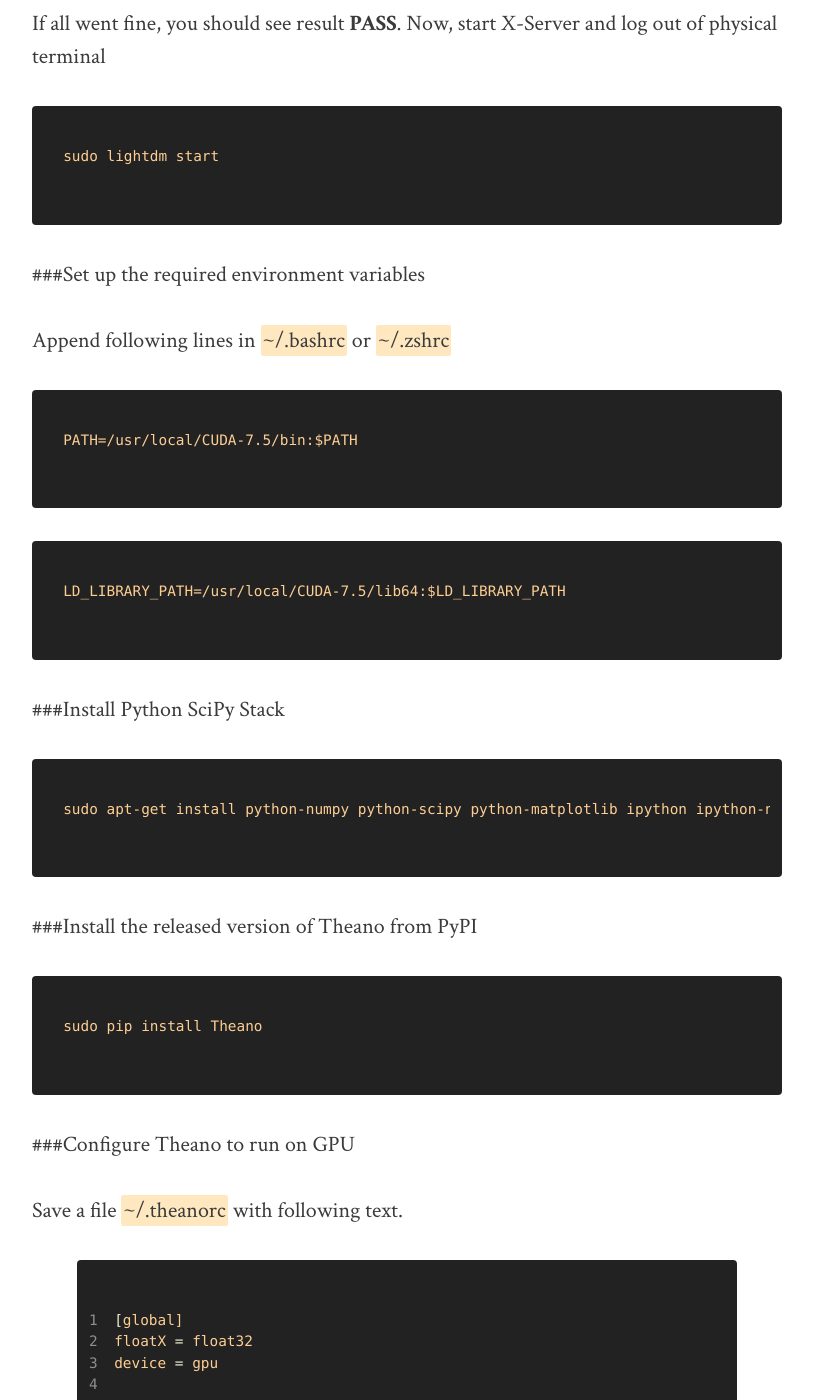
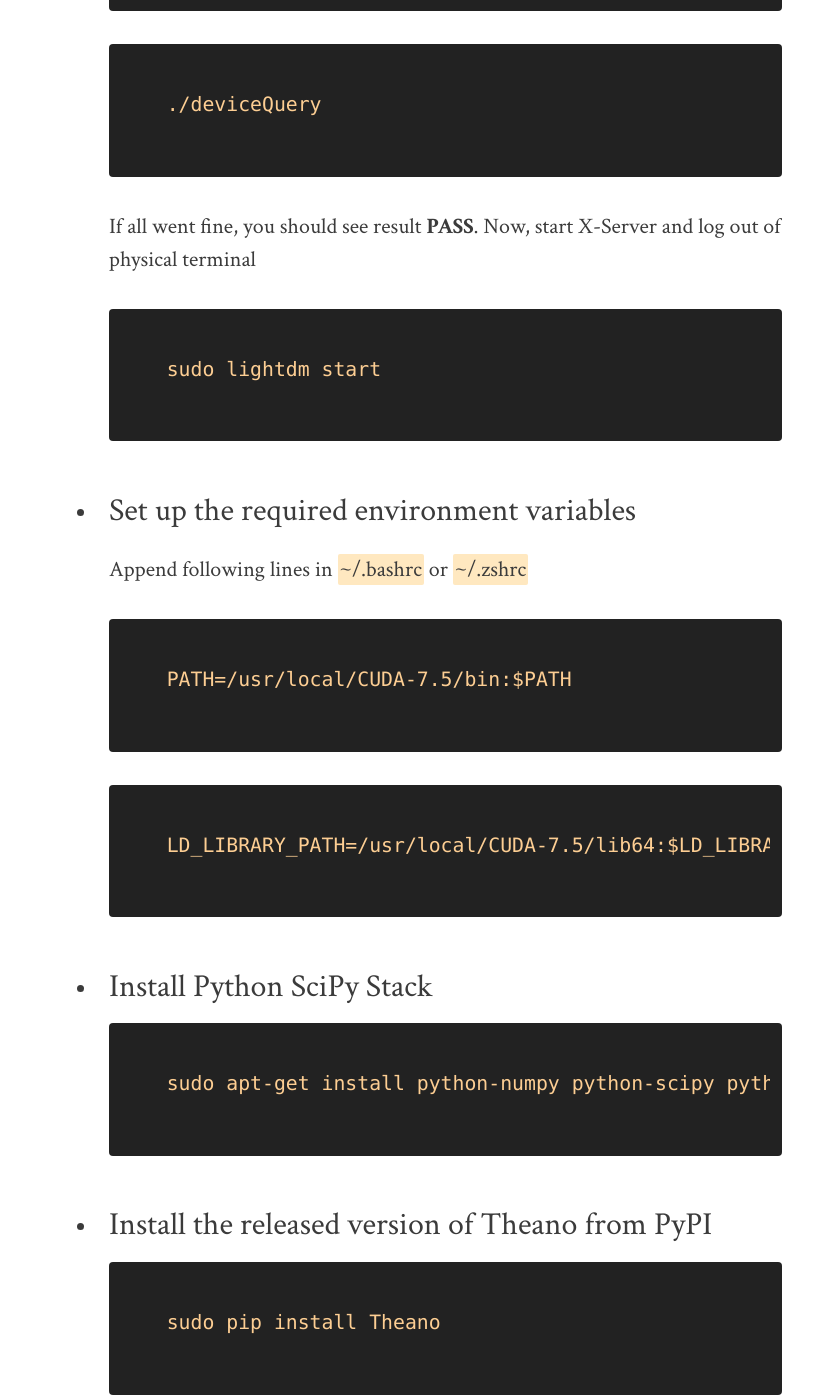
Before and after one commit to jaindeepali/jaindeepali.github.com, a Jekyll site: the page built from _posts/2016-05-02-CUDA-Theano.md, in a window 1280 px wide and 1400 px high, scrolled down 4217 px. Shown: the whole window, without its empty margins (233-1046 px from the left). Built offline with Jekyll 4.4.1, drawn with Linux system fonts in a browser that asks for light colours; comment, search, counter and statistics services are not loaded; some of the changed text lies outside the part shown.

Commit message:
Layout fix

````diff
--- a/_posts/2016-05-02-CUDA-Theano.md
+++ b/_posts/2016-05-02-CUDA-Theano.md
@@ -8,131 +8,131 @@
 
 Setting up CUDA toolkit and Nvidia drivers on my **HP Pavilion 15 Notebook** kept messing up with my display manager. After numerous X-Server breakdowns, here is how I got Theano to run on GPU safely. I setup **CUDA-7.5** on **Ubuntu 14.04**.
 
-###Check system compatibility
+* ### Check system compatibility
 
-* First of all, verify that your GPU is CUDA-compatible. Run
+	* First of all, verify that your GPU is CUDA-compatible. Run
+
+		```
+		lspci | grep NVIDIA
+		```
+
+		and note the GPU model. Make sure your GPU is listed [here](https://developer.nvidia.com/cuda-gpus).
+
+	* Check for existing Nvidia Drivers by running
+
+		```
+		nvidia-smi
+		```
+
+		If you already have Nvidia Drivers, then this should show you the Driver Version. Note it.
+
+* ### Install dependencies
 
 	```
-	lspci | grep NVIDIA
+	sudo apt-get install build-essential gcc g++
 	```
 
-	and note the GPU model. Make sure your GPU is listed [here](https://developer.nvidia.com/cuda-gpus).
+* ### Install Nvidia drivers and CUDA toolkit
 
-* Check for existing Nvidia Drivers by running
+	* Download CUDA **.run** package from [Nvidia website](https://developer.nvidia.com/cuda-downloads). This package contains 3 components:
+		* Nvidia GPU Driver
+		* CUDA Toolkit
+		* CUDA Samples
+
+		It is a good idea to extract these 3 components as individual installers via
+
+		```
+		sudo sh cuda_*.run -extract=~/cuda_installers
+		```
+
+	* Check the Nvidia driver version from its filename. For eg. in my case it was version **352** ( Filename: `NVIDIA-Linux-x86_64-352.39.run` ). You can skip installation of the driver if you already have this (or higher) version installed.
+
+	* #### Nvidia driver installation
+		* Remove any programs or configuration starting with `nvidia-*`.
+
+			```
+			sudo apt-get --purge remove nvidia-*
+			```
+
+		* Hit `Ctrl`+`Alt`+`F1` to login to physical terminal.
+
+		* Stop X-Server:
+
+			```
+			sudo lightdm stop
+			```
+
+		* Install Nvidia Driver
+
+			```
+			cd cuda_installers
+			```
+
+			```
+			sudo sh NVIDIA-Linux-x86_64-352.39.run
+			```
+
+			Accept the EULA and follow prompts. If the installers complaints for missing dependencies, you may need to install some extra packages.
+
+			```
+			sudo apt-get install dkms fakeroot linux-headers-generic
+			```
+
+	* #### CUDA toolkit installation
+
+		```
+		sudo sh cuda-linux64-rel-7.5.18-19867135.run
+		```
+
+		Install the samples for testing:
+
+		```
+		sudo sh cuda-samples-linux-7.5.18-19867135.run
+		```
+
+* ### Test CUDA installation by running a sample
 
 	```
-	nvidia-smi
-	```
-
-	If you already have Nvidia Drivers, then this should show you the Driver Version. Note it.
-
-###Install dependencies
-
-```
-sudo apt-get install build-essential gcc g++
-```
-
-###Install Nvidia drivers and CUDA toolkit
-
-* Download CUDA **.run** package from [Nvidia website](https://developer.nvidia.com/cuda-downloads). This package contains 3 components:
-	* Nvidia GPU Driver
-	* CUDA Toolkit
-	* CUDA Samples
-
-	It is a good idea to extract these 3 components as individual installers via
-
-	```
-	sudo sh cuda_*.run -extract=~/cuda_installers
-	```
-
-* Check the Nvidia driver version from its filename. For eg. in my case it was version **352** ( Filename: `NVIDIA-Linux-x86_64-352.39.run` ). You can skip installation of the driver if you already have this (or higher) version installed.
-
-####Nvidia driver installation
-* Remove any programs or configuration starting with `nvidia-*`.
-
-	```
-	sudo apt-get --purge remove nvidia-*
-	```
-
-* Hit `Ctrl`+`Alt`+`F1` to login to physical terminal.
-
-* Stop X-Server:
-
-	```
-	sudo lightdm stop
-	```
-
-* Install Nvidia Driver
-
-	```
-	cd cuda_installers
+	cd ~/NVIDIA_CUDA-7.5_Samples/1_Utilities/deviceQuery
 	```
 
 	```
-	sudo sh NVIDIA-Linux-x86_64-352.39.run
+	./deviceQuery
 	```
 
-	Accept the EULA and follow prompts. If the installers complaints for missing dependencies, you may need to install some extra packages.
+	If all went fine, you should see result **PASS**. Now, start X-Server and log out of physical terminal
 
 	```
-	sudo apt-get install dkms fakeroot linux-headers-generic
+	sudo lightdm start
 	```
 
-####CUDA toolkit installation
+* ### Set up the required environment variables
 
-```
-sudo sh cuda-linux64-rel-7.5.18-19867135.run
-```
+	Append following lines in *~/.bashrc* or *~/.zshrc*
 
-Install the samples for testing:
+	```
+	PATH=/usr/local/CUDA-7.5/bin:$PATH
+	```
 
-```
-sudo sh cuda-samples-linux-7.5.18-19867135.run
-```
+	```
+	LD_LIBRARY_PATH=/usr/local/CUDA-7.5/lib64:$LD_LIBRARY_PATH
+	```
 
-###Test CUDA installation by running a sample
+* ### Install Python SciPy Stack
 
-```
-cd ~/NVIDIA_CUDA-7.5_Samples/1_Utilities/deviceQuery
-```
+	```
+	sudo apt-get install python-numpy python-scipy python-matplotlib ipython ipython-notebook python-pandas python-sympy python-nose
+	```
 
-```
-./deviceQuery
-```
+* ### Install the released version of Theano from PyPI
 
-If all went fine, you should see result **PASS**. Now, start X-Server and log out of physical terminal
+	```
+	sudo pip install Theano
+	```
 
-```
-sudo lightdm start
-```
+* ### Configure Theano to run on GPU
 
-###Set up the required environment variables
-
-Append following lines in *~/.bashrc* or *~/.zshrc*
-
-```
-PATH=/usr/local/CUDA-7.5/bin:$PATH
-```
-
-```
-LD_LIBRARY_PATH=/usr/local/CUDA-7.5/lib64:$LD_LIBRARY_PATH
-```
-
-###Install Python SciPy Stack
-
-```
-sudo apt-get install python-numpy python-scipy python-matplotlib ipython ipython-notebook python-pandas python-sympy python-nose
-```
-
-###Install the released version of Theano from PyPI
-
-```
-sudo pip install Theano
-```
-
-###Configure Theano to run on GPU
-
-Save a file *~/.theanorc* with following text.
+	Save a file *~/.theanorc* with following text.
 
 {% highlight shell linenos=table %}
 [global]
@@ -146,9 +146,9 @@
 root=/usr/local/cuda-7.5/
 {% endhighlight %}
 
-###Test to see if GPU is being used
+* ### Test to see if GPU is being used
 
-Copy following program in a file and run it.
+	Copy following program in a file and run it.
 
 {% highlight python linenos=table %}
 from theano import function, config, shared, sandbox
````
Also changed, not shown: other parts of _posts/2016-05-02-CUDA-Theano.md (+1 -1 lines).
